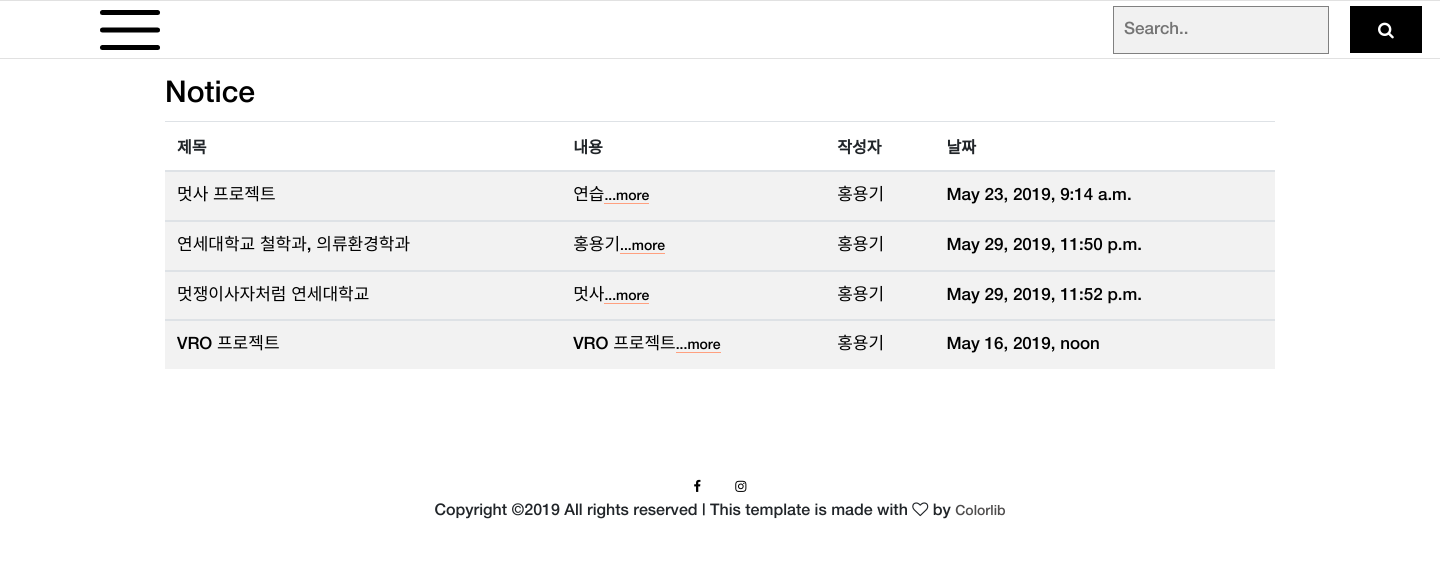
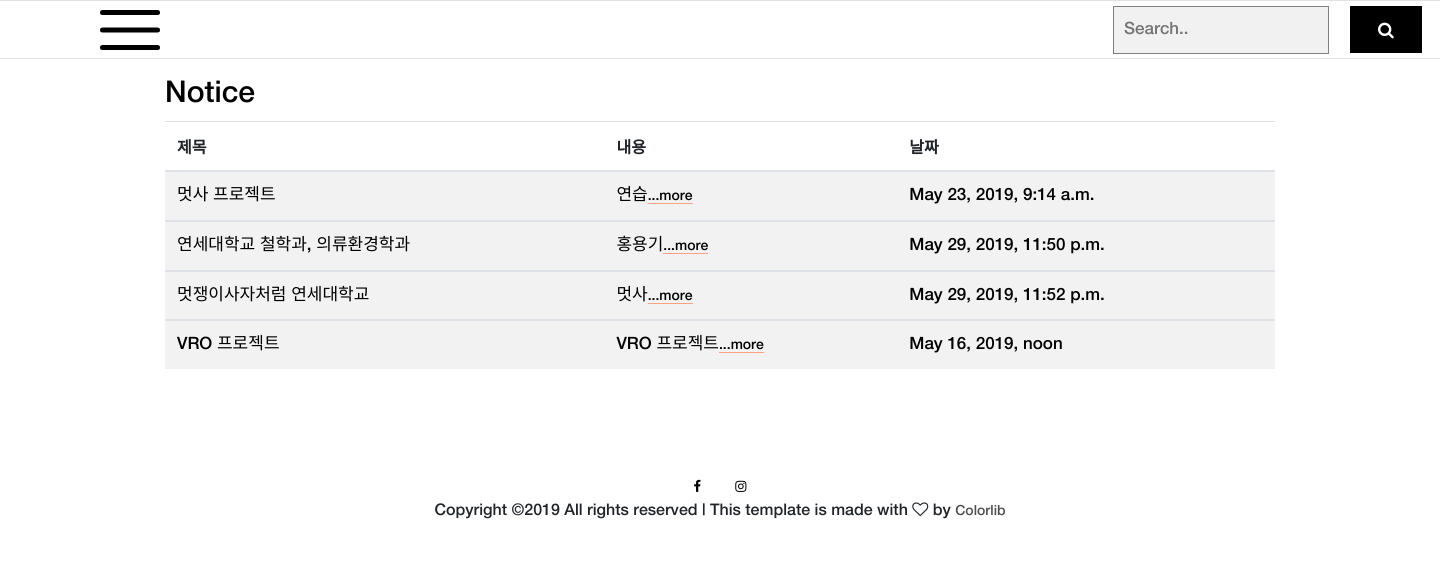
Before and after one commit to JaeSeokJang/likelion-vro, a Django app: page /notice/ in a window 1440 px wide. Shown: the part 227-810 px from the top of the page. Run offline with Django 3.2, Linux system fonts and the light colour scheme; data comes from the database, SQL or seed files in the repository; both versions use the stored data as it was after the commit; parts of the project's set-up code (start-up, migrations or seed data) failed here and were passed over; some libraries are stand-ins or nearby versions.

Commit message:
notice 오류 해결

```diff
--- a/VRO/settings.py
+++ b/VRO/settings.py
@@ -38,6 +38,7 @@ INSTALLED_APPS = [
     'django.contrib.messages',
     'django.contrib.staticfiles',
     'homepage',
+
 
 ]
 
--- a/homepage/models.py
+++ b/homepage/models.py
@@ -8,6 +8,8 @@ class Notice(models.Model):
     pub_date = models.DateTimeField('date published')
     body = models.TextField()
     text = models.TextField('')
+
+
     def summary(self):
         return self.body[:100]
 
--- a/homepage/templates/homepage/detail.html
+++ b/homepage/templates/homepage/detail.html
@@ -6,8 +6,11 @@
     <!-- ##### Blog Wrapper Start ##### -->
     <div class="container jumbotron">
         <h1>{{ notice.title }}</h1>
+        <p>{{ notice.body }}</p>
+
         <p>{{ notice.pub_date }}</p>
-        <p>{{ notice.body }}</p>
+
+
         <a href="{% url 'notice' %}">돌아가기</a>
     </div>
     <!-- ##### Blog Wrapper End ##### -->
--- a/homepage/templates/homepage/notice.html
+++ b/homepage/templates/homepage/notice.html
@@ -11,7 +11,7 @@
 
                                 <th>제목</th>
                                 <th>내용</th>
-                                <th>작성자</th>
+
                                 <th>날짜</th>
 
                             </tr>
@@ -22,7 +22,7 @@
                             <tr>
                                 <td><p style="color: black; font-size:17px;">{{ blog.title }}</p></td>
                                 <td><p style="color: black; font-size:17px;">{{ blog.summary }}<a href="{% url 'detail' blog.id %}">...more</p></td>
-                                <td><p style="color: black; font-size:17px;">홍용기</p></td>
+
                                 <td><p style="color: black; font-size:17px; width: 197px;">{{ blog.pub_date }}</p></td>
                             </tr>
 
```
Also changed, not shown: db.sqlite3.
